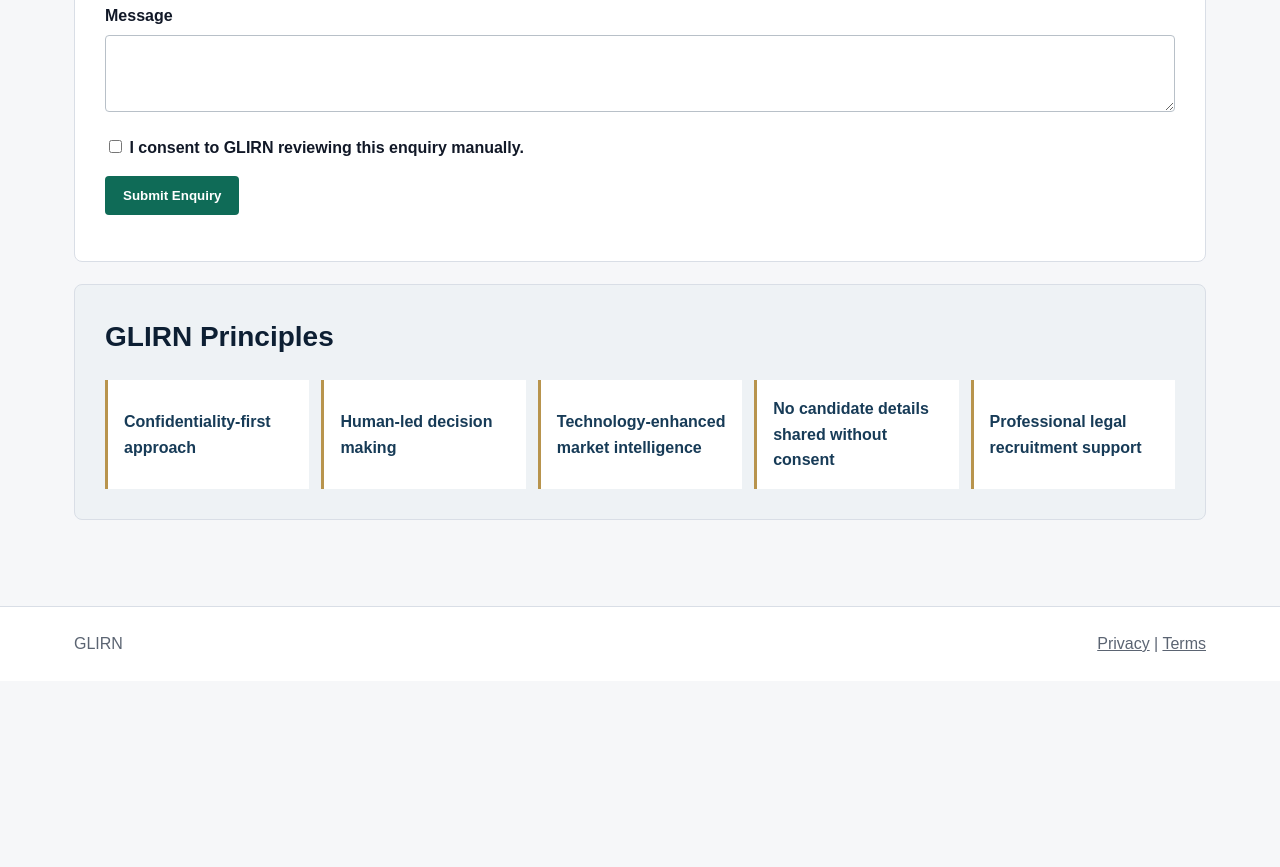
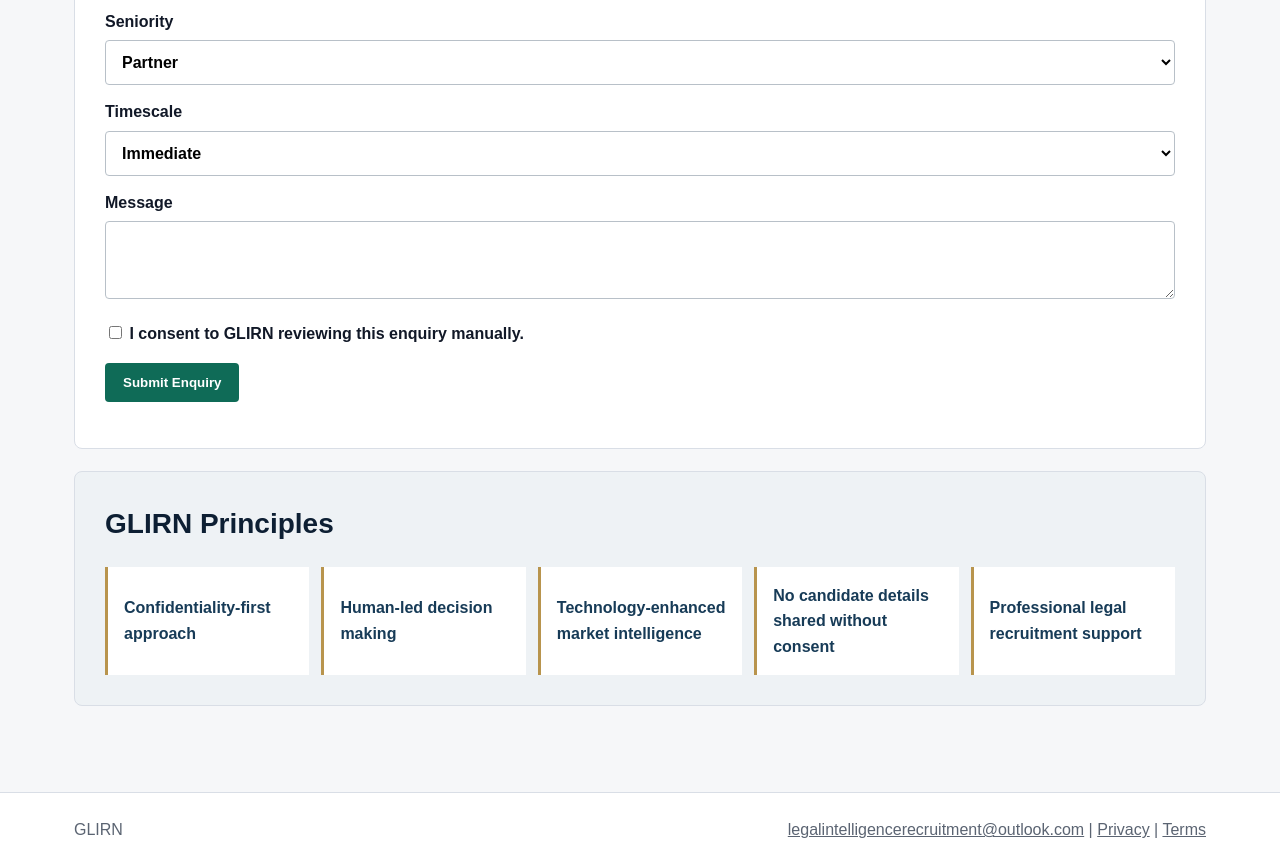
Before and after one commit to Gareth1953/glirn-live, a plain HTML site: page public/contact.html in a window 1280 px wide. Shown: the part 1916-2783 px from the top of the page. Before the commit the page ends 2597 px from the top, so only its background shows below. Drawn offline with Linux system fonts and the light colour scheme.

Commit message:
Mission 104: Add GLIRN contact email

```diff
--- a/public/contact.html
+++ b/public/contact.html
@@ -4,7 +4,7 @@
 <body>
 <header class="site-header"><nav class="nav"><a class="brand" href="index.html">GLIRN</a><div class="nav-links"><a href="about.html">About</a><a href="services.html">Services</a><a href="intelligence-review.html">Intelligence Reviews</a><a href="executive-search.html">Executive Search</a></div></nav></header>
 <section class="hero"><div class="hero-inner"><div><p class="eyebrow">Contact GLIRN</p><h1>Request a senior legal hiring conversation.</h1><p>Submit a confidential enquiry for a &pound;500 Hiring Intelligence Review, executive search discussion, or senior legal career conversation.</p></div><div class="hero-panel"><strong>Manual review only</strong><p>GLIRN does not send automated replies or contact candidates automatically.</p></div></div></section>
-<main><section class="section"><h2>Enquiry Form</h2><form class="form" id="lead-form">
+<main><section class="section"><h2>Email GLIRN</h2><p><a href="mailto:legalintelligencerecruitment@outlook.com">legalintelligencerecruitment@outlook.com</a></p></section><section class="section"><h2>Enquiry Form</h2><form class="form" id="lead-form">
 <label>Enquiry type<select name="inquiry_type" required><option value="Law Firm / Legal Team Enquiry">Law Firm / Legal Team Enquiry</option><option value="GBP 500 Senior Legal Hiring Intelligence Review">&pound;500 Senior Legal Hiring Intelligence Review</option><option value="Executive Search Enquiry">Executive Search Enquiry</option><option value="Senior Legal Professional Career Discussion">Senior Legal Professional Career Discussion</option><option value="Newly Qualified / Future Legal Leader Interest">Newly Qualified / Future Legal Leader Interest</option><option value="General Enquiry">General Enquiry</option></select></label>
 <label>Name<input name="name" maxlength="120" required></label>
 <label>Organisation<input name="organisation" maxlength="200" required></label>
@@ -22,7 +22,7 @@
 <label><input name="consent" type="checkbox" required style="width:auto"> I consent to GLIRN reviewing this enquiry manually.</label>
 <button class="button" type="submit">Submit Enquiry</button>
 </form><p id="form-status"></p></section><section class="section principles"><h2>GLIRN Principles</h2><div class="principles-grid"><span>Confidentiality-first approach</span><span>Human-led decision making</span><span>Technology-enhanced market intelligence</span><span>No candidate details shared without consent</span><span>Professional legal recruitment support</span></div></section></main>
-<footer class="footer"><div class="footer-inner"><span>GLIRN</span><span><a href="privacy.html">Privacy</a> | <a href="terms.html">Terms</a></span></div></footer>
+<footer class="footer"><div class="footer-inner"><span>GLIRN</span><span><a href="mailto:legalintelligencerecruitment@outlook.com">legalintelligencerecruitment@outlook.com</a> | <a href="privacy.html">Privacy</a> | <a href="terms.html">Terms</a></span></div></footer>
 <script>
 document.getElementById("lead-form").addEventListener("submit", async function(event) {
   event.preventDefault();
```
Also changed, not shown: public/about.html (+1 -1 lines), public/executive-search.html (+1 -1 lines), public/index.html (+1 -1 lines), public/intelligence-review.html (+1 -1 lines), public/privacy.html (+1 -1 lines), public/services.html (+1 -1 lines), public/terms.html (+1 -1 lines).
